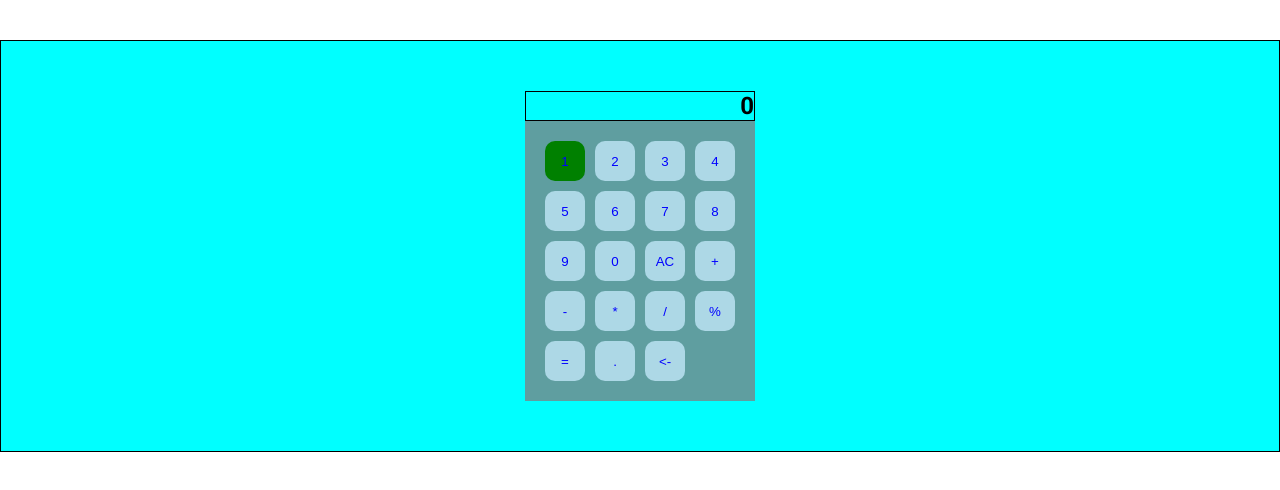
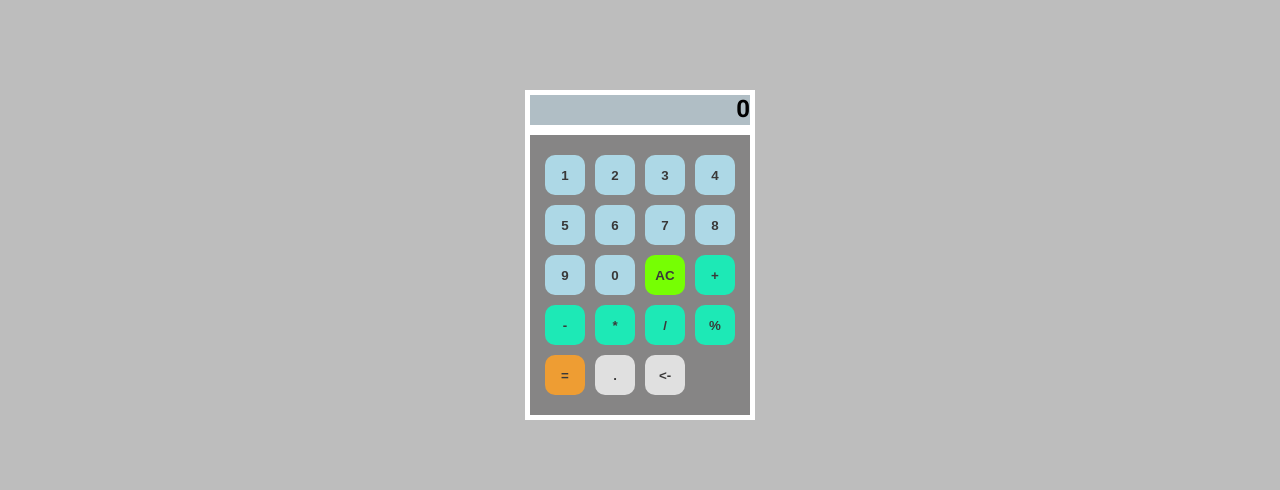
Before and after one commit to viniciusgasparino/calculadora, a Next.js app: page / in a window 1280 px wide. Shown: the top 490 px of the page. Built offline with nearby package versions, Linux system fonts and the light colour scheme.

Commit message:
Criado estilo e criado cores para os botoes

```diff
--- a/components/butom/Button.jsx
+++ b/components/butom/Button.jsx
@@ -8,7 +8,8 @@ function Button({text,value,onClick,corBotao}){
       width: "40px",
       cursor: "pointer",
       height: "40px",
-      color: "blue",
+      color: "#3a3939",
+      fontWeight: "bold",
       borderRadius: "10px"
     }}>
       {text}
--- a/components/calculadora/Calculadora.jsx
+++ b/components/calculadora/Calculadora.jsx
@@ -27,7 +27,7 @@ function Calculadora(){
   const handlerOperator = (e) => {
     setOperator(e.target.value)
     setOldNumber(number)
-    setNumber(0)
+    setNumber("")
   }
 
 
@@ -50,7 +50,7 @@ function Calculadora(){
           setOperator("")
         break
       case "%":
-          setNumber((parseInt(oldNumber)/100) * parseInt(number))
+          setNumber((parseInt(oldNumber)/100) * parseInt(number).toFixed(1))
           setOperator("")
         break;
     }
@@ -60,18 +60,17 @@ function Calculadora(){
     let valor = e.target.value
     String(valor)
     valor = valor.substring(0,(valor.length-1))
+    console.log(valor)
     if(valor>0){
       setNumber(parseInt(valor))
     }
   }
 
-
-
   return(
     <div className={styles.container}>
       <Tela><H2>{number}</H2></Tela>
       <div className={styles.content}>
-        <Button text="1" value={1} onClick={inputNumber} corBotao="green"/>
+        <Button text="1" value={1} onClick={inputNumber} />
         <Button text="2" value={2} onClick={inputNumber} />
         <Button text="3" value={3} onClick={inputNumber} />
         <Button text="4" value={4} onClick={inputNumber} />
@@ -81,15 +80,15 @@ function Calculadora(){
         <Button text="8" value={8} onClick={inputNumber} />
         <Button text="9" value={9} onClick={inputNumber} />
         <Button text="0" value={0} onClick={inputNumber} />
-        <Button text="AC"value={"ac"} onClick={clearNumber} />
-        <Button text="+" value={"+"} onClick={handlerOperator} />
-        <Button text="-" value={"-"} onClick={handlerOperator} />
-        <Button text="*" value={"*"} onClick={handlerOperator} />
-        <Button text="/" value={"/"} onClick={handlerOperator} />
-        <Button text="%" value={"%"} onClick={handlerOperator} />
-        <Button text="=" value={"="} onClick={calculator} />
-        <Button text="." value={"."}  onClick={inputNumber}/>
-        <Button text="<-" value={number} onClick={backSpace} />
+        <Button text="AC"value={"ac"} onClick={clearNumber} corBotao="#76ff03"/>
+        <Button text="+" value={"+"} onClick={handlerOperator} corBotao="#1de9b6"/>
+        <Button text="-" value={"-"} onClick={handlerOperator} corBotao="#1de9b6"/>
+        <Button text="*" value={"*"} onClick={handlerOperator} corBotao="#1de9b6"/>
+        <Button text="/" value={"/"} onClick={handlerOperator} corBotao="#1de9b6"/>
+        <Button text="%" value={"%"} onClick={handlerOperator} corBotao="#1de9b6"/>
+        <Button text="=" value={"="} onClick={calculator} corBotao="#ee9d33"/>
+        <Button text="." value={"."}  onClick={inputNumber} corBotao="#e0e0e0"/>
+        <Button text="<-" value={number} onClick={backSpace} corBotao="#e0e0e0"/>
       </div>
     </div>
   )
--- a/components/calculadora/Calculadora.module.css
+++ b/components/calculadora/Calculadora.module.css
@@ -1,10 +1,8 @@
 .container{
   display: flex;
   flex-direction: column;
-  background-color: aqua;
   margin: 40px auto;
   width: 100%;
-  border: 1px solid;
   align-items: center;
   padding: 50px;
 }
@@ -13,9 +11,10 @@
   width: 230px;
   display: grid;
   grid-template-columns: repeat(4, 0fr);
-  background-color: cadetblue;
+  background-color: #868585;
   gap: 10px;
-  padding-left: 20px;
+  padding-left: 15px;
   padding-top: 20px;
   padding-bottom: 20px;
+  border: 5px solid white;
 }
--- a/components/tela/Tela.module.css
+++ b/components/tela/Tela.module.css
@@ -1,6 +1,8 @@
 .tela{
   width: 230px;
-  height: 30px;
+  height: 40px;
   text-align: right;
-  border: 1px solid;
+  background-color: white;
+  border: 5px solid white;
+  background-color: #b0bec5 ;
 }
--- a/style.css
+++ b/style.css
@@ -6,4 +6,5 @@
 
 body {
   font-family: 'Roboto', sans-serif;
+  background-color: #bdbdbd;
 }
```
